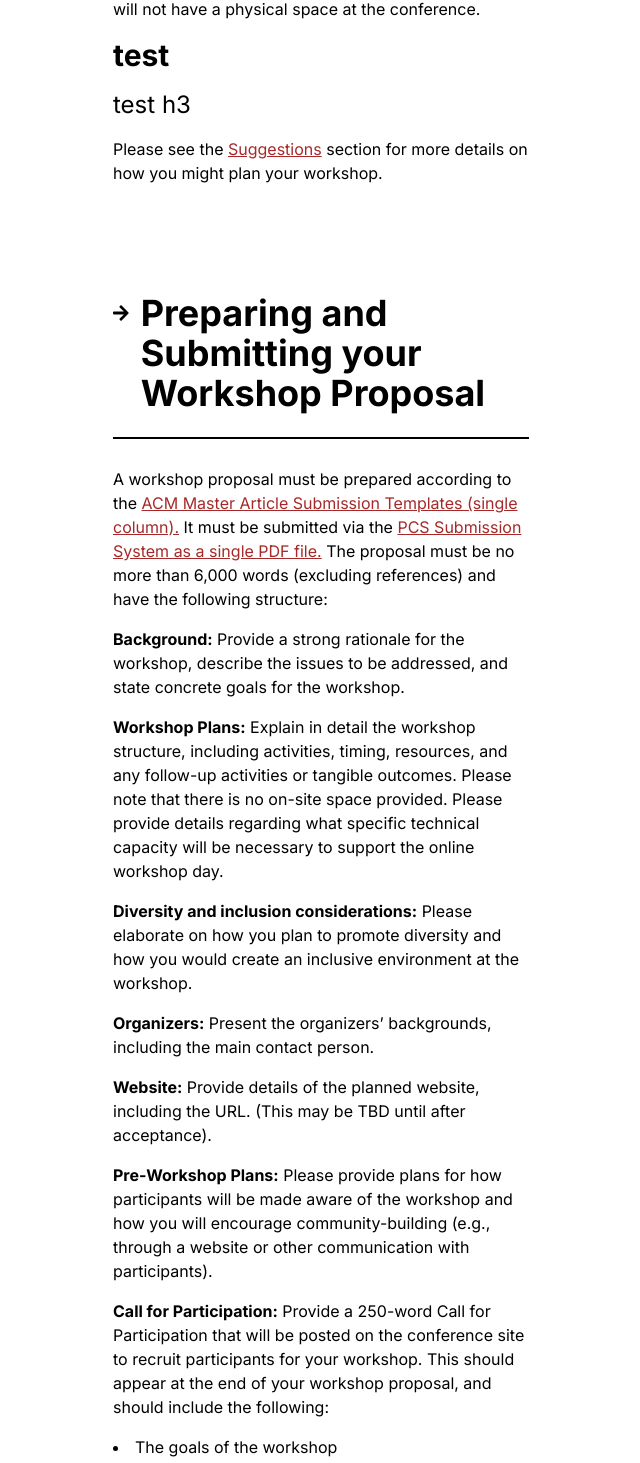
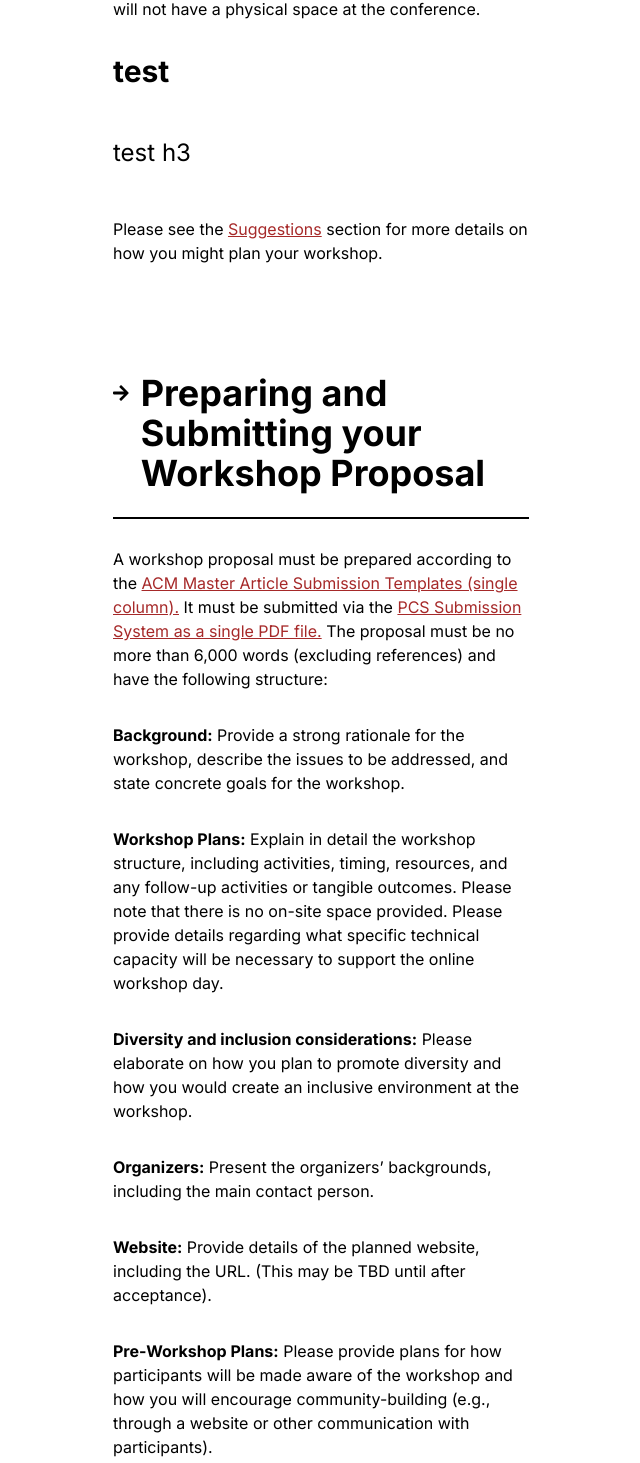
Before and after one commit to ASSETS-Conference/assets2024, a Next.js app: page /authors/workshops in a window 1280 px wide. Shown: the part 1077-2540 px from the top of the page, without its empty margins (207-847 px from the left). Built offline with nearby package versions, Linux system fonts and the light colour scheme.

Commit message:
feat: :lipstick: add new defaults for `<p>` + more
Adds new default styling for any `<p>`, `<a>` and `<li>` tags within a page's content area  (`<Section/>`)

```diff
--- a/src/app/globals.css
+++ b/src/app/globals.css
@@ -3,14 +3,42 @@
 @tailwind utilities;
 
 @layer base {
-    h1, .h1 {
-        @apply font-bold text-2xl md:text-3xl xl:text-4xl
+  h1,
+  .h1 {
+    @apply font-bold text-2xl md:text-3xl xl:text-4xl;
   }
-    h2, .h2 {
-        @apply font-bold text-xl md:text-2xl xl:text-3xl
+  h2,
+  .h2 {
+    @apply font-bold text-xl md:text-2xl xl:text-3xl;
   }
-    h3, .h3 {
-        @apply font-normal text-lg md:text-xl xl:text-2xl
+  h3,
+  .h3 {
+    @apply font-normal text-lg md:text-xl xl:text-2xl;
+  }
+
+  /*
+  ** Applies to all things within a "section" component.
+  ** This is to help create some defaults that look good
+  ** and that the user gets for free.
+  */
+
+  section h2, section h3, section h4 {
+    @apply my-4
+  }
+  section p:not(:first-child) {
+    @apply mt-4;
+  }
+  section a {
+    @apply text-link-underline-red;
+  }
+  section li {
+    @apply ml-8 list-disc mb-2;
+  }
+  section li:first-child {
+    @apply mt-4;
+  }
+  section li li {
+    @apply list-circle;
   }
 }
 
--- a/src/app/page.js
+++ b/src/app/page.js
@@ -6,7 +6,7 @@ import Section from "./lib/components/primitives/Section";
 import { CONFERENCE_DATES } from "./lib/config/homepage.config";
 import { createMetadata } from "./lib/utils/createMetadata";
 
-export const metadata = createMetadata({title: 'Home'})
+export const metadata = createMetadata({ title: "Home" });
 export default function Home() {
   return (
     <>
@@ -14,7 +14,8 @@ export default function Home() {
         <Hero />
         <Container id="content">
           <Section title="ASSETS at a Glance" spacing={"top-only"}>
-            <div className="flex flex-col gap-y-4">
+            {/* <div className="flex flex-row gap-x-12"> */}
+              {/* <div className="flex flex-col gap-y-4"> */}
                 <p className="h3">{`The 26th International ACM SIGACCESS Conference on Computers and Accessibility.`}</p>
                 <p>{`The ASSETS conference is the premier forum for presenting research on the design, evaluation, use, and education related to computing for people with disabilities and older adults. For those in Europe and Oceania, ASSETS is rated as Core A — a designation for the top academic conferences that are "highly respected in a discipline area" (Core A; Top 16%).`}</p>
                 <p>
@@ -26,14 +27,18 @@ export default function Home() {
                   >{`ACM Transactions on Accessible Computing (TACCESS)`}</Link>
                   .
                 </p>
-            </div>
+              {/* </div> */}
+              {/* <div className="object-cover ">
+                <img className="aspect-[9/16] object-cover" src="/assets/assets23-img-2.jpg" />
+              </div> */}
+            {/* </div> */}
           </Section>
           <Section title="Important Dates" spacing={"standard"}>
             <p>
               <strong>All deadlines</strong> are 11:59 P.M. Anywhere on Earth
               (UTC -12:00).
             </p>
-            <DateList dates={null}/>
+            <DateList dates={null} />
           </Section>
         </Container>
       </main>
--- a/tailwind.config.js
+++ b/tailwind.config.js
@@ -14,7 +14,10 @@ module.exports = {
         "theme-red": "#592321",
         "primary-text-light": "var(--primary-light)",
         "primary-text-dark": "var(--primary-dark)",
-                "link-underline-red": "#a62929"
+        "link-underline-red": "#a62929",
+      },
+      listStyleType: {
+        circle: "circle",
       },
       backgroundImage: {
         "gradient-radial": "radial-gradient(var(--tw-gradient-stops))",
```
Lines whose indentation alone changed are shown as unchanged.
